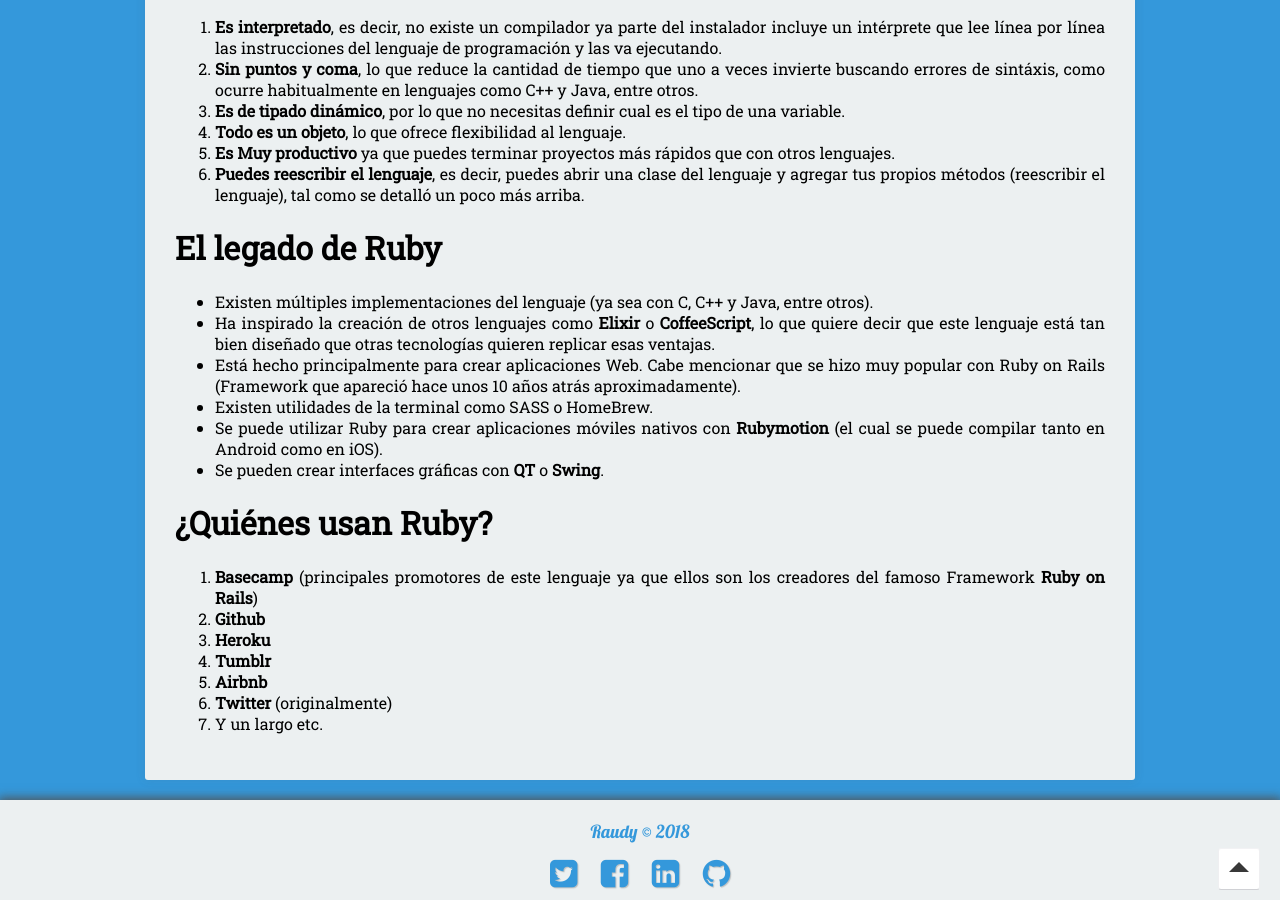
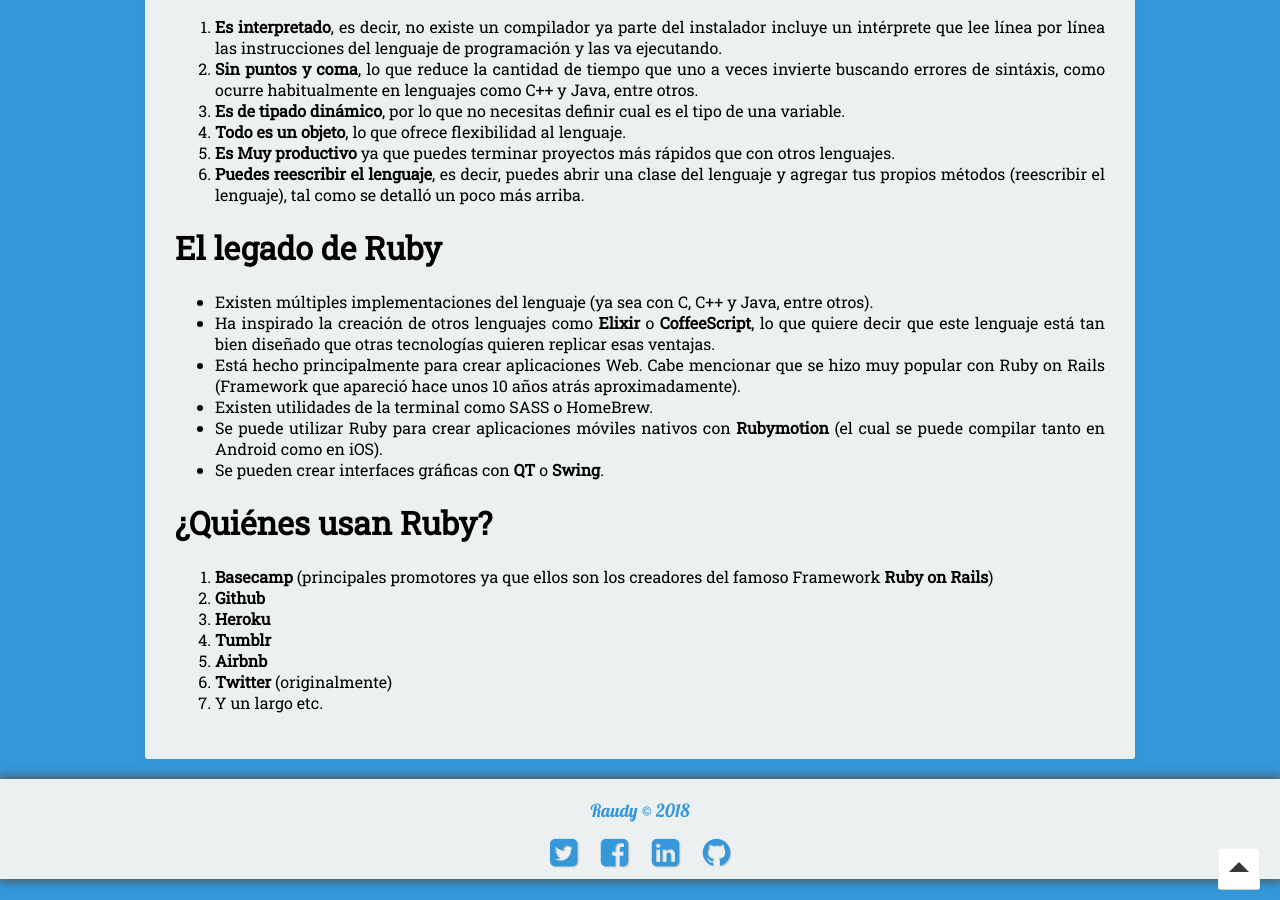
Before and after one commit to nisoto/Blog-anterior-2.0, a Jekyll site: the page built from _posts/2018-08-06-ruby-i-introduccion.md, in a window 1280 px wide and 900 px high, scrolled down 604 px. Built offline with Jekyll 4.4.1, drawn with Linux system fonts in a browser that asks for light colours; nearby versions of some CDN libraries.

Commit message:
Update 2018-08-06-ruby-i-introduccion.md

```diff
--- a/_posts/2018-08-06-ruby-i-introduccion.md
+++ b/_posts/2018-08-06-ruby-i-introduccion.md
@@ -36,7 +36,7 @@ Cabe destacar que Ruby aparte de ser gratuito, también es libre para usarlo, co
 
 # ¿Quiénes usan Ruby?
 
-1. **Basecamp** (principales promotores de este lenguaje ya que ellos son los creadores del famoso Framework **Ruby on Rails**)
+1. **Basecamp** (principales promotores ya que ellos son los creadores del famoso Framework **Ruby on Rails**)
 2. **Github**
 3. **Heroku**
 4. **Tumblr**
```
